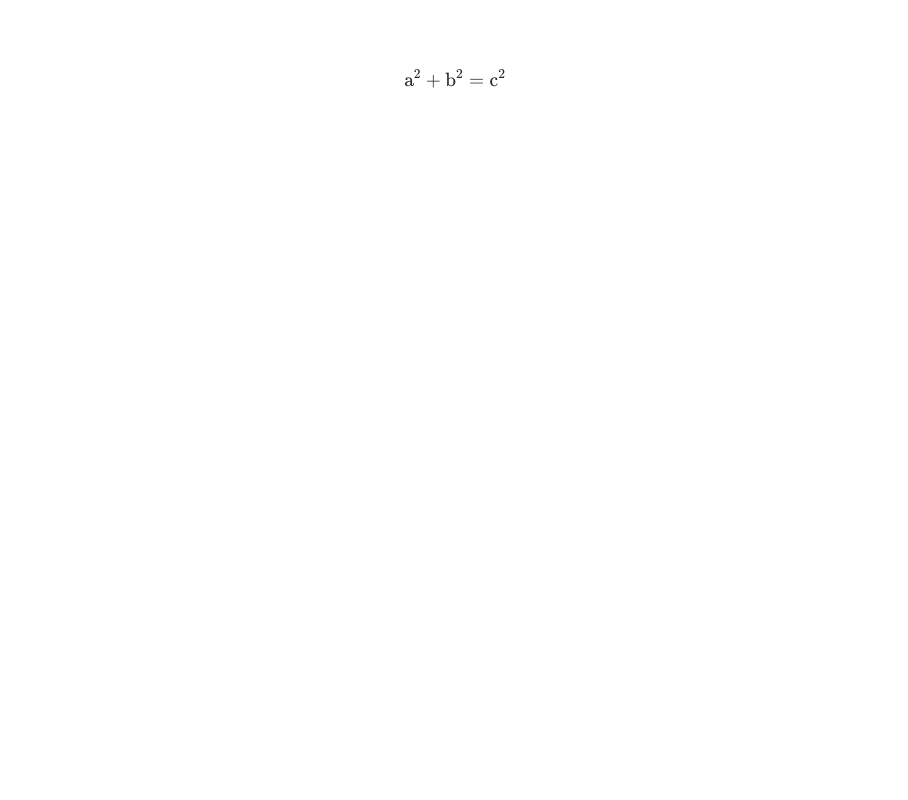
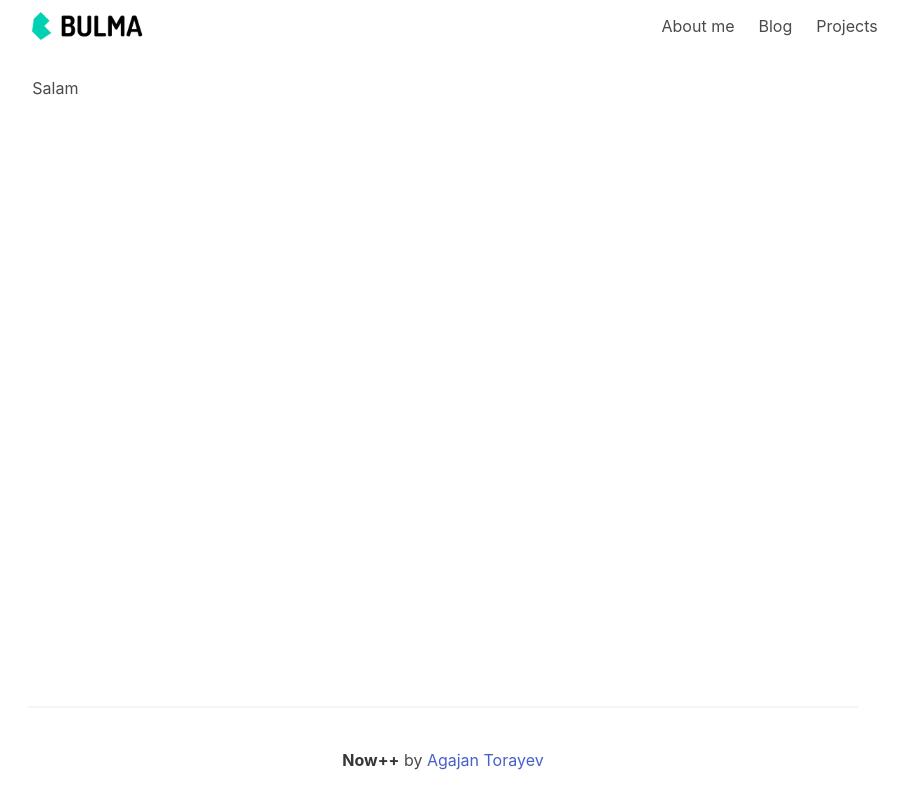
Before and after one commit to torayeff/next-blog, a Next.js app: page / in a window 1280 px wide. Shown: the whole page, without its empty margins (185-1093 px from the left). Built offline with nearby package versions, Linux system fonts and the light colour scheme.

Commit message:
template

```diff
--- /dev/null
+++ b/components/Footer.js
@@ -0,0 +1,18 @@
+import React from "react";
+
+export default function Footer() {
+  return (
+    <div className="columns is-centered footer-bottom">
+      <div className="column is-8">
+        <hr/>
+        <footer className="footer">
+          <div className="content has-text-centered">
+            <p>
+              <strong>Now++</strong> by <a href="https://github.com/torayeff">Agajan Torayev</a>
+            </p>
+          </div>
+        </footer>
+      </div>
+    </div>
+  );
+}
--- /dev/null
+++ b/components/Header.js
@@ -0,0 +1,33 @@
+import React from "react";
+
+export default function Header() {
+  return (
+    <div className="columns is-centered">
+      <div className="column is-8">
+        <nav className="navbar">
+          <div className="container">
+
+            <div className="navbar-brand">
+              <a className="navbar-item" href="../">
+                <img src="/bulma.png" alt="Logo"/>
+              </a>
+              <span className="navbar-burger burger" data-target="navbarMenu">
+              <span/>
+              <span/>
+              <span/>
+            </span>
+            </div>
+
+            <div id="navbarMenu" className="navbar-menu">
+              <div className="navbar-end">
+                <a className="navbar-item">About me</a>
+                <a className="navbar-item">Blog</a>
+                <a className="navbar-item">Projects</a>
+              </div>
+            </div>
+          </div>
+        </nav>
+      </div>
+    </div>
+  );
+}
--- /dev/null
+++ b/components/Layout.js
@@ -0,0 +1,24 @@
+import React from "react";
+import Header from "./Header";
+import Footer from "./Footer";
+import Head from "next/head";
+
+export default function Layout({children, title}) {
+  return (
+    <>
+      <Head>
+        <title>{title}</title>
+        <meta name="viewport" content="initial-scale=1.0, width=device-width"/>
+      </Head>
+      <div className="wrapper">
+        <Header/>
+        <div className="columns is-centered">
+          <div className="column is-8">
+            {children}
+          </div>
+        </div>
+        <Footer/>
+      </div>
+    </>
+  );
+}
--- a/package.json
+++ b/package.json
@@ -8,10 +8,12 @@
     "start": "next start"
   },
   "dependencies": {
+    "bulma": "^0.8.2",
     "katex": "^0.11.1",
     "next": "9.4.4",
     "react": "16.13.1",
     "react-dom": "16.13.1",
-    "react-markdown": "^4.3.1"
+    "react-markdown": "^4.3.1",
+    "sass": "^1.26.8"
   }
 }
--- /dev/null
+++ b/pages/_app.js
@@ -0,0 +1,8 @@
+import React from "react";
+import "../styles/global.css";
+import "../styles/styles.scss";
+
+// This default export is required in a new `pages/_app.js` file.
+export default function MyApp({ Component, pageProps }) {
+  return <Component {...pageProps} />
+}
--- /dev/null
+++ b/pages/home.js
@@ -0,0 +1,31 @@
+import React, { useEffect } from "react";
+import Head from "next/head";
+import ReactMarkdown from "react-markdown";
+import renderMathInElement from "../modules/auto-render";
+
+export default function Home() {
+  const input = "$$ a^2 + b^2 = c^2 $$";
+
+  useEffect(() => {
+    renderMathInElement(document.getElementById("article"));
+  });
+
+  return (
+    <div>
+      <Head>
+        <meta charSet="utf-8" />
+        <meta name="viewport" content="width=device-width, initial-scale=1, minimal-ui" />
+        <title>Now++ Article</title>
+        <link rel="icon" href="/favicon.ico" />
+        <link rel="stylesheet" href="/css/style.css" />
+        <link rel="stylesheet" href="/css/github-markdown.css" />
+        <link rel="stylesheet" href="/css/katex.min.css" />
+      </Head>
+
+      <article className="markdown-body" id="article">
+        <ReactMarkdown source={input} />
+      </article>
+
+    </div>
+  );
+};
--- a/pages/index.js
+++ b/pages/index.js
@@ -1,31 +1,12 @@
-import React, { useEffect } from "react";
-import Head from "next/head";
-import ReactMarkdown from "react-markdown";
-import renderMathInElement from "../modules/auto-render";
+import React from "react";
+import Layout from "../components/Layout";
 
-export default function Home() {
-  const input = "$$ a^2 + b^2 = c^2 $$";
-
-  useEffect(() => {
-    renderMathInElement(document.getElementById("article"));
-  });
-
+export default function Index() {
   return (
-    <div>
-      <Head>
-        <meta charSet="utf-8" />
-        <meta name="viewport" content="width=device-width, initial-scale=1, minimal-ui" />
-        <title>Now++ Article</title>
-        <link rel="icon" href="/favicon.ico" />
-        <link rel="stylesheet" href="/css/style.css" />
-        <link rel="stylesheet" href="/css/github-markdown.css" />
-        <link rel="stylesheet" href="/css/katex.min.css" />
-      </Head>
-
-      <article className="markdown-body" id="article">
-        <ReactMarkdown source={input} />
-      </article>
-
-    </div>
+    <>
+      <Layout title="Agajan Torayev">
+        Salam
+      </Layout>
+    </>
   );
-};
+}
--- /dev/null
+++ b/styles/global.css
@@ -0,0 +1,11 @@
+#__next {
+    position: relative;
+    min-height: 100vh;
+    padding-bottom: 100px; /* height of your footer */
+}
+
+.footer-bottom {
+    position: absolute;
+    bottom: 0;
+    width: 100%;
+}
--- /dev/null
+++ b/styles/styles.scss
@@ -0,0 +1,5 @@
+@charset "utf-8";
+
+$footer-background-color: #fff;
+$footer-padding: 1rem 1.5rem 1rem;
+@import "../node_modules/bulma/bulma.sass";
```
Also changed, not shown: public/bulma.png (added), 1 other file (tests, documents, lock files or other folders).
